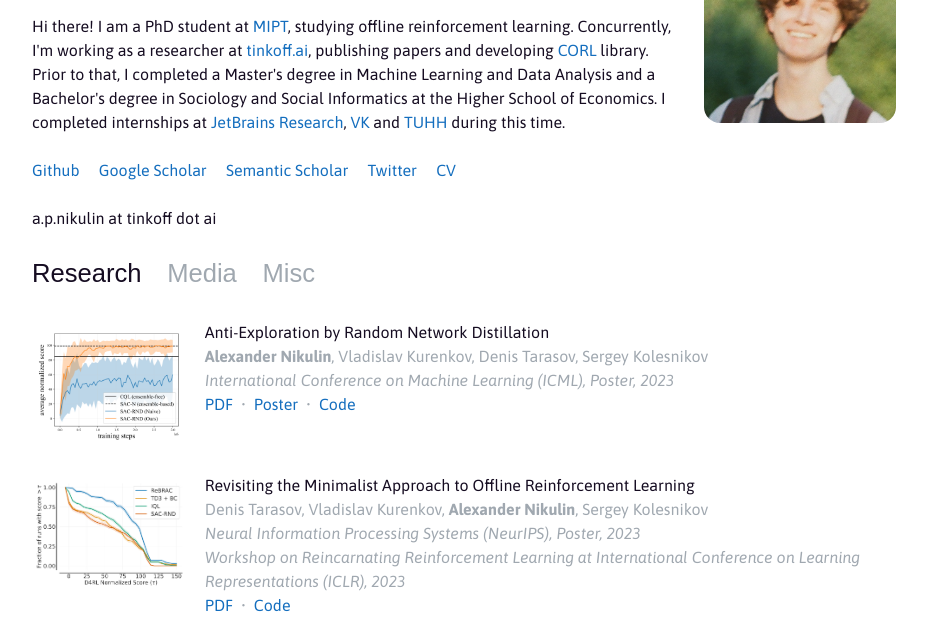
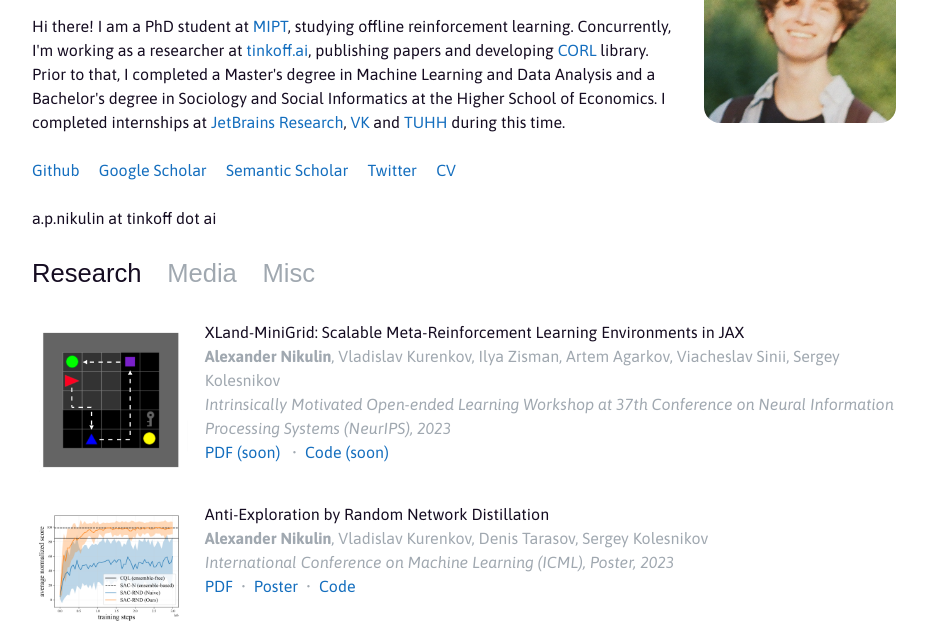
Before and after one commit to Howuhh/Howuhh.github.io, a plain HTML site: page index.html in a window 1280 px wide. Shown: the part 197-820 px from the top of the page, without its empty margins (176-1103 px from the left). Drawn offline with nearby package versions, Linux system fonts and the light colour scheme.

Commit message:
workshop wip

```diff
--- a/index.html
+++ b/index.html
@@ -72,6 +72,21 @@
 
       <div class="grid">
         <!-- Publications -->
+        <div class="list-item publication" data-category="publication">
+          <a href="" class="thumbnail"><img src="images/xland.png" alt=""/></a>
+          <div class="project-description">
+            <h3><a href="">XLand-MiniGrid: Scalable Meta-Reinforcement Learning Environments in JAX</a></h3>
+            <p>
+              <b>Alexander Nikulin</b>, Vladislav Kurenkov, Ilya Zisman, Artem Agarkov, Viacheslav Sinii, Sergey Kolesnikov<br>
+                <i>Intrinsically Motivated Open-ended Learning Workshop at 37th Conference on Neural Information Processing Systems (NeurIPS), 2023</i><br>
+                <a href="">PDF (soon) </a>&nbsp;&nbsp;&bull;&nbsp;
+                <a href="">Code (soon) </a>
+            </p>
+          </div>
+        </div>
+
+
+
         <div class="list-item publication" data-category="publication">
           <a href="https://arxiv.org/abs/2301.13616" class="thumbnail"><img src="images/sac-rnd.png" alt=""/></a>
           <div class="project-description">
```
Also changed, not shown: images/xland.png (added).
